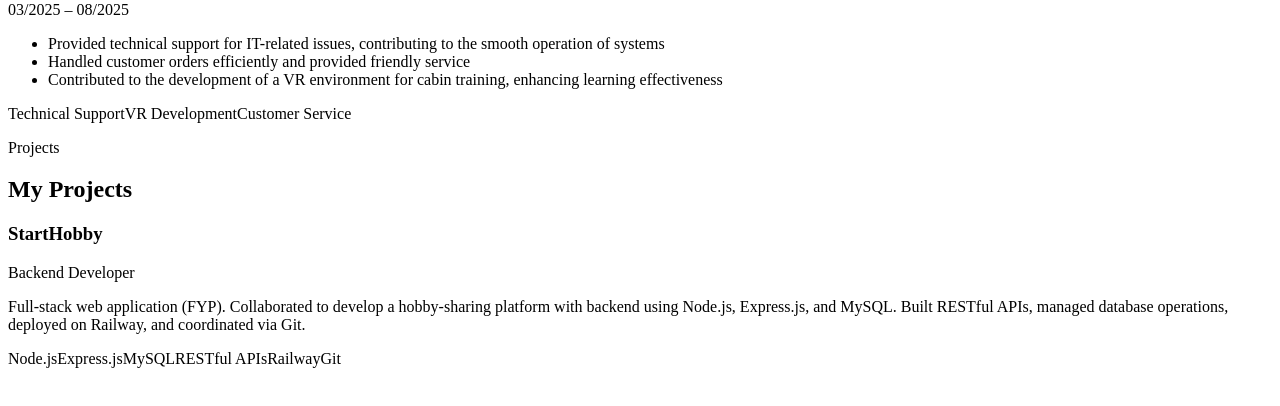
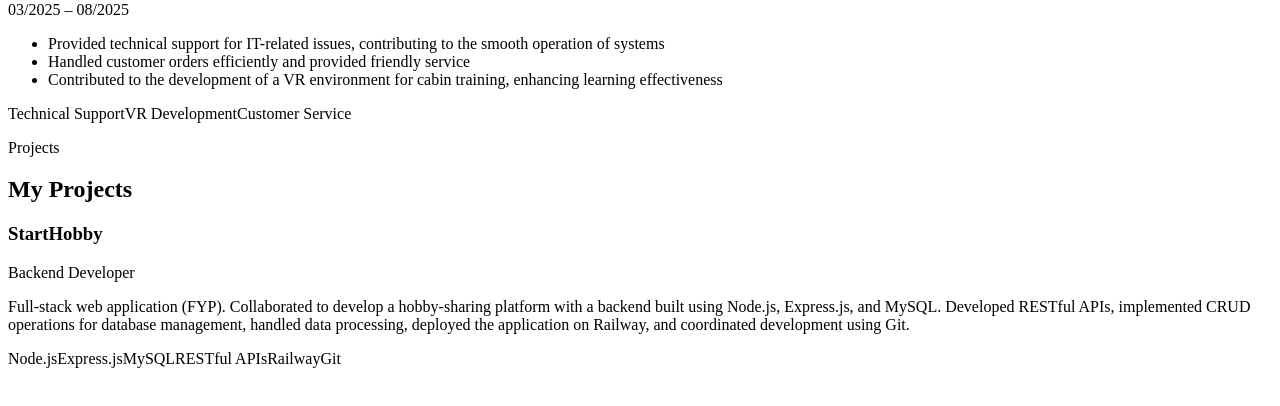
Before and after one commit to hawming0723-cmd/Website, a React (Create React App) app: page / in a window 1280 px wide. Shown: the part 9622-10028 px from the top of the page. Built offline with nearby package versions, Linux system fonts and the light colour scheme; the HTML template or start-up script is replaced by a standard one.

Commit message:
minor changes

```diff
--- a/src/App.js
+++ b/src/App.js
@@ -59,7 +59,7 @@ const projects = [
   {
     name: 'StartHobby',
     role: 'Backend Developer',
-    description: 'Full-stack web application (FYP). Collaborated to develop a hobby-sharing platform with backend using Node.js, Express.js, and MySQL. Built RESTful APIs, managed database operations, deployed on Railway, and coordinated via Git.',
+    description: 'Full-stack web application (FYP). Collaborated to develop a hobby-sharing platform with a backend built using Node.js, Express.js, and MySQL. Developed RESTful APIs, implemented CRUD operations for database management, handled data processing, deployed the application on Railway, and coordinated development using Git.',
     tags: ['Node.js', 'Express.js', 'MySQL', 'RESTful APIs', 'Railway', 'Git'],
     githubUrl: 'https://github.com/jihuenyee/StartHobby/tree/master/server'
   }
```
